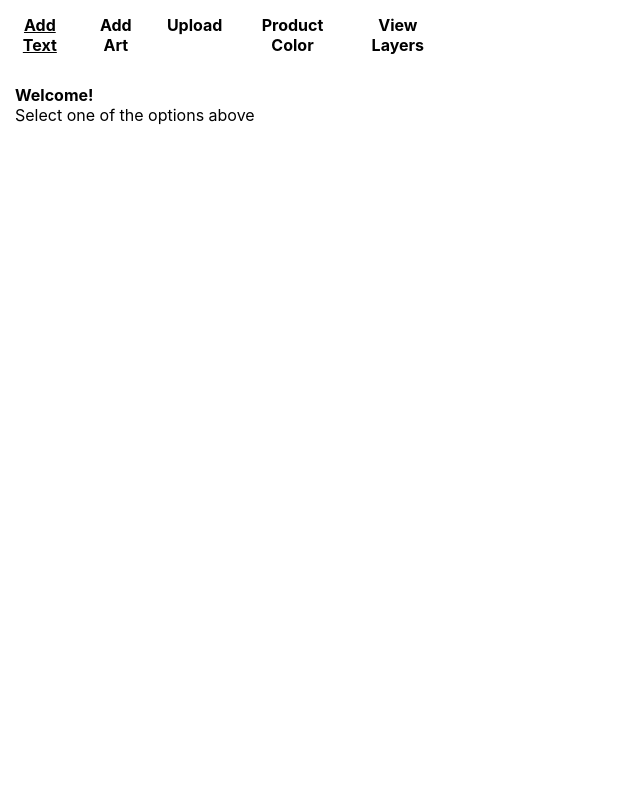
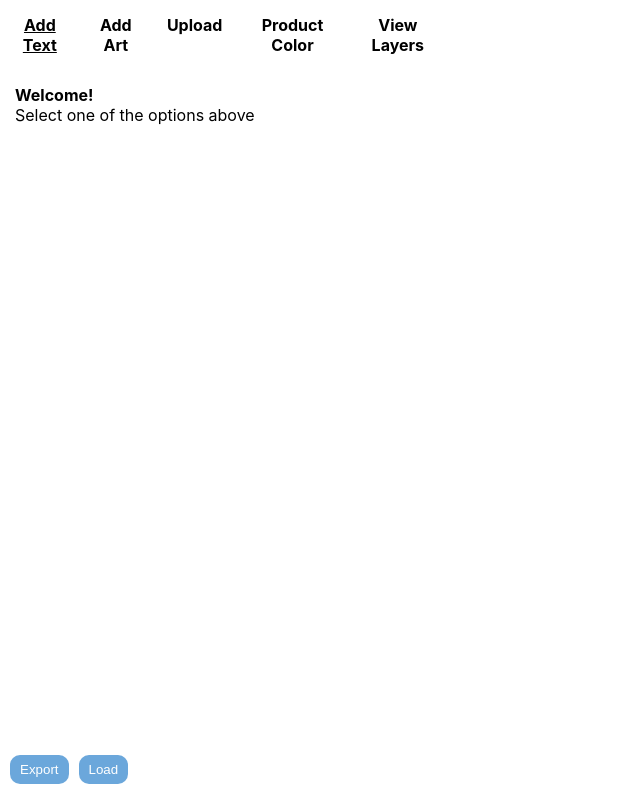
Before and after one commit to ellievmurphy/monogram, a React (Create React App) app: page / in a window 1280 px wide. Shown: the whole page, without its empty margins (0-640 px from the left). Built offline with nearby package versions, Linux system fonts and the light colour scheme; what fabric would draw is missing.

Commit message:
Added export and import buttons

```diff
--- a/src/ModuleMenu.css
+++ b/src/ModuleMenu.css
@@ -20,6 +20,34 @@ nav a:hover {
   text-decoration: underline;
 }
 
+.io-buttons {
+  text-align: left;
+}
+
+#load-button,
+#export-button {
+  margin-left: 10px;
+  padding: 7px 10px;
+  background-color: rgb(107, 167, 219);
+  color: white;
+  border-radius: 10px;
+  border-style: none;
+  transition: 100ms ease-in-out;
+}
+
+#load-button:hover,
+#export-button:hover {
+  background-color: rgb(131, 179, 220);
+  cursor: pointer;
+}
+
+#main-menu-footer {
+  position: absolute;
+  bottom: 5px;
+  width: 100%;
+  height: 2.5rem; /* Footer height */
+}
+
 .canvas-and-friends-container {
   display: flex;
 }
--- a/src/ModuleMenu.js
+++ b/src/ModuleMenu.js
@@ -2,9 +2,10 @@ import React, { useState } from "react";
 import AddArtMenu from "./AddArtMenu";
 import AddTextMenu from "./AddTextMenu";
 import { SketchPicker } from "react-color";
-import { updateBackground } from "./contents/fabric-lib";
+import { canvas, updateBackground } from "./contents/fabric-lib";
 import UploadMenu from "./UploadMenu";
 import LayersView from "./LayersView";
+import { bucket } from "./contents/bucket";
 import "fabric";
 import "./ModuleMenu.css";
 
@@ -60,6 +61,7 @@ export default function ModuleMenu() {
 
   // return statement renders the customization menu and fabricjs canvas on page
   return (
+    <>
       <div className="top-menu-container">
         {/* nav attribute holds the different customization tabs and updates verticalBar on selection
             of one of these tabs */}
@@ -93,7 +95,32 @@ export default function ModuleMenu() {
           </ul>
         </nav>
         {/* holds the verticalBar state which re-renders every time a new customization tab is selected */}
-      <div className="vertical-toolbar-container flex-item">{verticalBar}</div>
+        <div className="vertical-toolbar-container flex-item">
+          {verticalBar}
         </div>
+      </div>
+      <footer id="main-menu-footer">
+        <div className="io-buttons">
+          <button
+            id="export-button"
+            onClick={(event) => {
+              event.preventDefault();
+              console.log("save");
+            }}
+          >
+            Export
+          </button>
+          <button
+            id="load-button"
+            onClick={(event) => {
+              event.preventDefault();
+              console.log("load");
+            }}
+          >
+            Load
+          </button>
+        </div>
+      </footer>
+    </>
   );
 }
--- a/src/contents/bucket.js
+++ b/src/contents/bucket.js
@@ -14,9 +14,7 @@ function cloneObj(obj) {
   bucket.layers[0].objId = id;
   bucket.layers[0].id = id;
   bucket.ids.unshift(id);
-  //   }
   console.log(bucket.layers);
-  //   });
 }
 
 function addText(input) {
@@ -74,7 +72,6 @@ function removeObj() {
   });
   canvas.discardActiveObject().renderAll();
   if (num != null && document.getElementById(num) != null) {
-    console.log(num);
     document.getElementById(num).remove();
   } //destroy html
   // TODO: currently deletes properly, but also says "cannot read properties of null"
```
Lines whose indentation alone changed are shown as unchanged.
